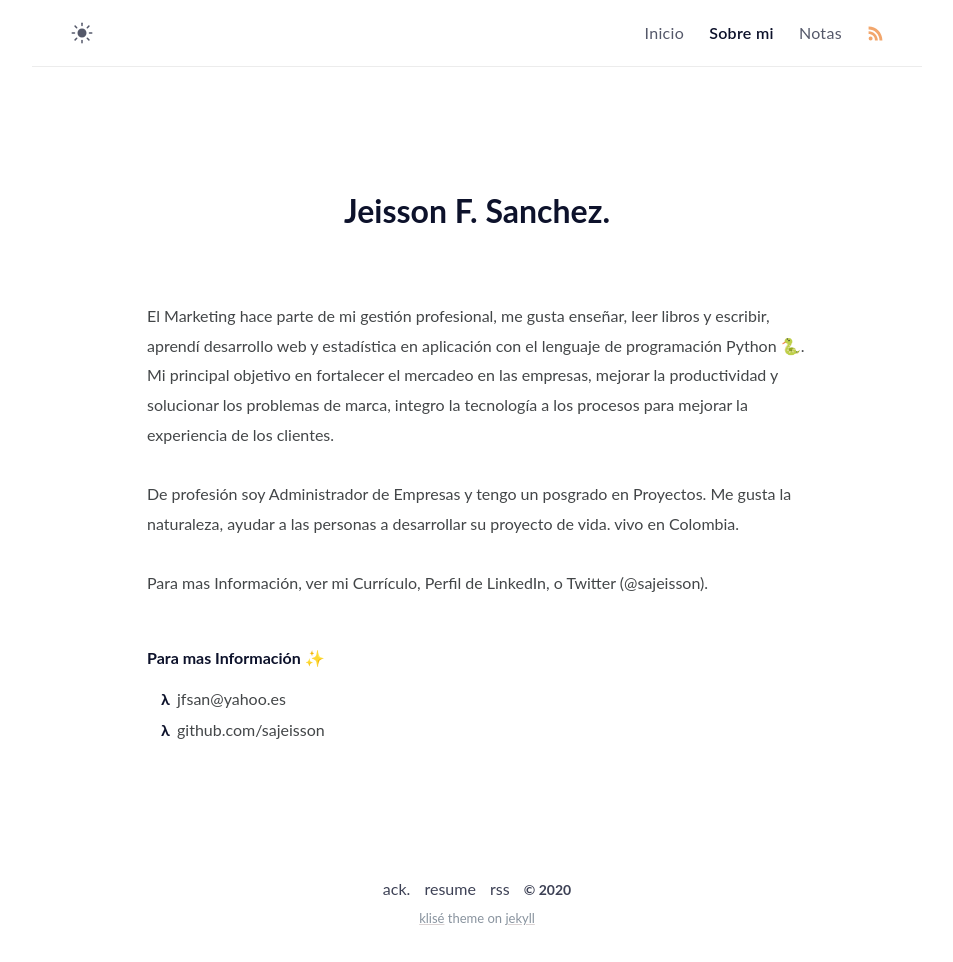
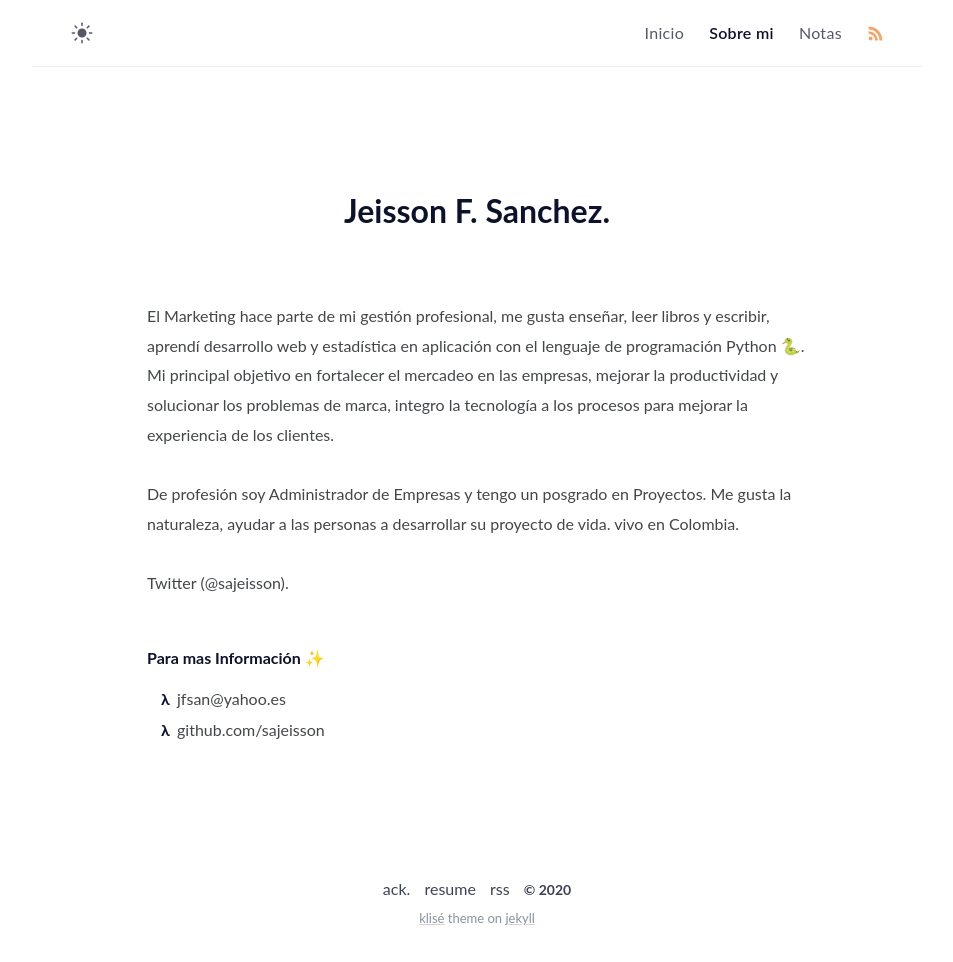
Before and after one commit to sajeisson/sajeisson.github.io, a Jekyll site: the page built from about.md, in a window 1280 px wide. Shown: the whole page, without its empty margins (163-1116 px from the left). Built offline with Jekyll 4.4.1, drawn with Linux system fonts in a browser that asks for light colours; comment, search, counter and statistics services are not loaded.

Commit message:
Update about.md

```diff
--- a/about.md
+++ b/about.md
@@ -12,7 +12,7 @@ Mi principal objetivo en fortalecer el mercadeo en las empresas, mejorar la prod
 De profesión soy Administrador de Empresas y tengo un posgrado en Proyectos.
 Me gusta la naturaleza, ayudar a las personas a desarrollar su proyecto de vida. vivo en Colombia.
 
-Para mas Información, ver mi Currículo, Perfil de LinkedIn, o Twitter (@sajeisson).
+Twitter (@sajeisson).
 
 
 ##### Para mas Información ✨
```
